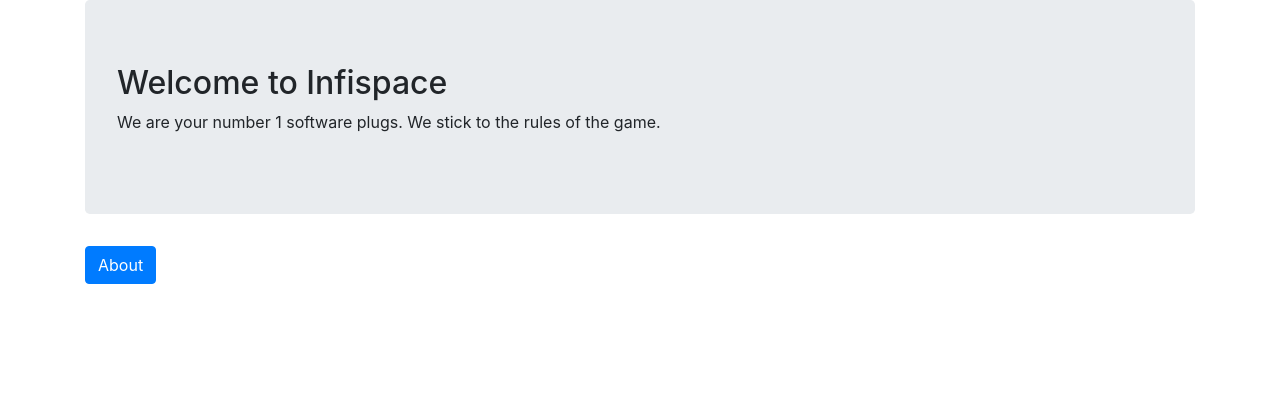
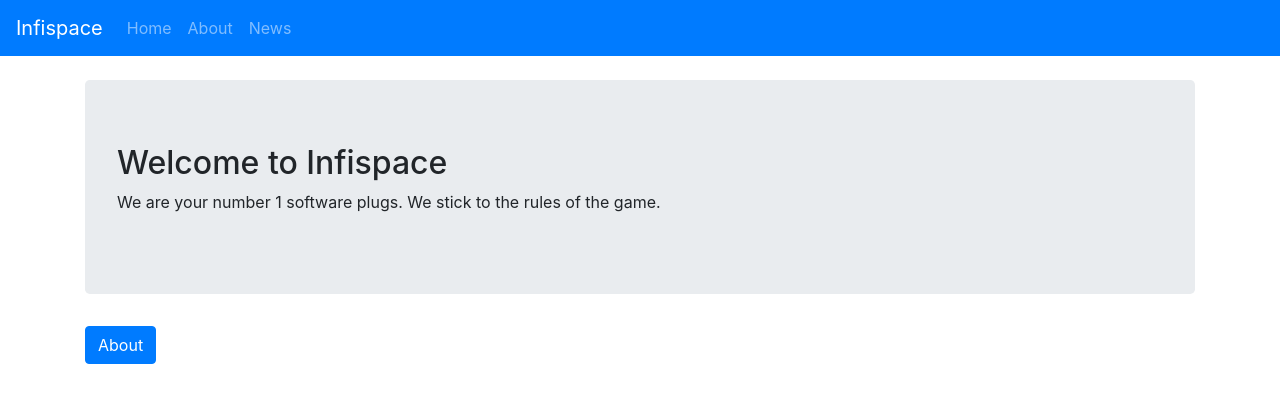
Before and after one commit to Mark9Mbugua/Infispace-Official, a React (Create React App) app: page / in a window 1280 px wide. Shown: the top 402 px of the page. Built offline with nearby package versions, Linux system fonts and the light colour scheme.

Commit message:
Create navbar component

```diff
--- a/src/App.jsx
+++ b/src/App.jsx
@@ -4,12 +4,14 @@ import { BrowserRouter as Router, Route } from 'react-router-dom';
 import Home from './components/Home';
 import About from './components/About';
 import News from './components/News';
+import Navbar from './components/CustomNavbar';
 
 class App extends Component {
   render() {
     return (
       <Router>
         <div>
+          <Navbar />
           <Route exact path="/" component={Home} />
           <Route path="/about" component={About}/>
           <Route path="/news" component={News}/>
--- a/src/components/CustomNavbar.jsx
+++ b/src/components/CustomNavbar.jsx
@@ -0,0 +1,23 @@
+import React, { Component } from 'react';
+import { Navbar, Nav, NavItem } from 'react-bootstrap';
+import { Link } from 'react-router-dom';
+
+export default class CustomNavbar extends Component {
+  render() {
+    return (
+       <Navbar bg="primary" variant="dark" default collapseOnSelect>
+            <Navbar.Brand href="/">
+                Infispace
+            </Navbar.Brand>
+            <Navbar.Toggle aria-controls="responsive-navbar-nav"/>
+            <Navbar.Collapse>
+                <Nav className="mr-auto">
+                    <Nav.Link href="/">Home</Nav.Link>
+                    <Nav.Link href="/about">About</Nav.Link>
+                    <Nav.Link href="/news">News</Nav.Link>
+                </Nav>
+            </Navbar.Collapse>
+       </Navbar>
+    )
+  }
+}
--- a/src/components/Home.jsx
+++ b/src/components/Home.jsx
@@ -7,6 +7,7 @@ export default class Home extends Component {
   render() {
     return (
         <Container>
+            <br />
             <Jumbotron>
                 <h2>Welcome to Infispace</h2>
                 <p>We are your number 1 software plugs. We stick to the
```
